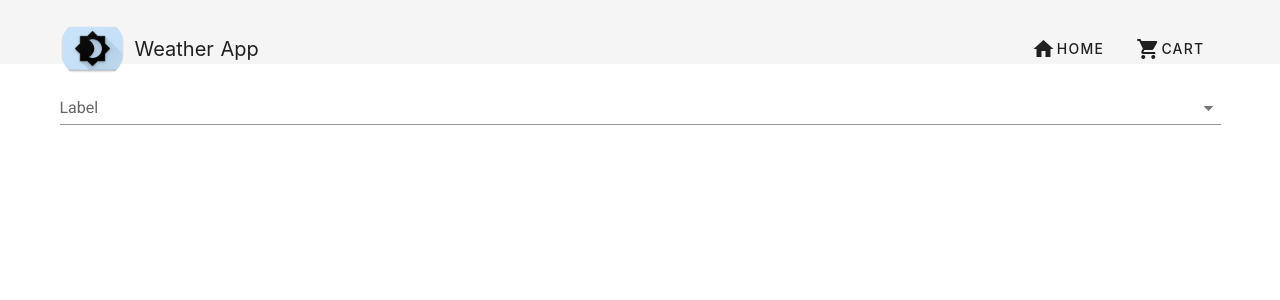
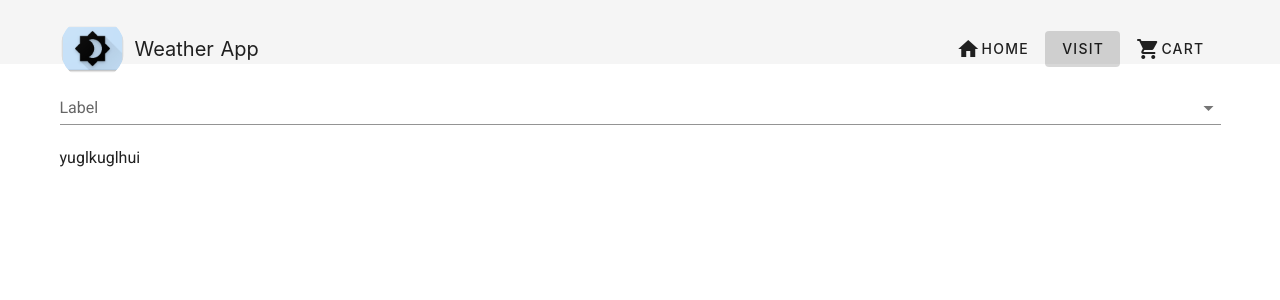
Before and after one commit to psandipon/ping-country-app, a Nuxt app: page /visit in a window 1280 px wide. Shown: the top 300 px of the page. Built offline with nearby package versions, Linux system fonts and the light colour scheme; what balm-ui would draw is missing.

Commit message:
deleted dropDown component

```diff
--- a/components/dropDown.vue
+++ /dev/null
@@ -1,21 +0,0 @@
-<template>
-  <div>
-    <v-row align="center">
-      <v-col cols="12">
-        <v-select
-          :items="items"
-          :menu-props="{ top: true, offsetY: true }"
-          label="Label"
-        ></v-select>
-      </v-col>
-    </v-row>
-  </div>
-</template>
-
-<script>
-export default {
-  data: () => ({
-    items: ["Foo", "Bar", "Fizz", "Buzz"],
-  }),
-};
-</script>
--- /dev/null
+++ b/components/selected.vue
@@ -0,0 +1,13 @@
+<template>
+    <div>
+        {{picked}} yuglkuglhui
+    </div>
+</template>
+
+<script>
+
+
+export default {
+    props: ['picked']
+}
+</script>
--- a/layouts/navbar.vue
+++ /dev/null
@@ -1,23 +0,0 @@
-<template>
-  <v-card color="grey lighten-4" flat height="200px" tile>
-    <v-toolbar dense>
-      <v-app-bar-nav-icon></v-app-bar-nav-icon>
-
-      <v-toolbar-title>Title</v-toolbar-title>
-
-      <v-spacer></v-spacer>
-
-      <v-btn icon>
-        <v-icon>mdi-magnify</v-icon>
-      </v-btn>
-
-      <v-btn icon>
-        <v-icon>mdi-heart</v-icon>
-      </v-btn>
-
-      <v-btn icon>
-        <v-icon>mdi-dots-vertical</v-icon>
-      </v-btn>
-    </v-toolbar>
-  </v-card>
-</template>
--- a/layouts/navigation.vue
+++ b/layouts/navigation.vue
@@ -54,6 +54,12 @@ export default {
           badge: false
         },
         {
+          icon: "mdi-visit",
+          title: "Visit",
+          to: "/visit",
+          badge: false
+        },
+        {
           icon: "mdi-cart",
           title: "Cart",
           to: "/cart",
--- a/pages/visit.vue
+++ b/pages/visit.vue
@@ -1,15 +1,34 @@
 <template>
   <div>
-    <picker />
+    <div>
+      <v-row align="center">
+        <v-col cols="12">
+          <v-select
+            :items="items"
+            :menu-props="{ top: true, offsetY: true }"
+            v-model="picked"
+            label="Label"
+          ></v-select>
+        </v-col>
+      </v-row>
+    </div>
+    <div>
+      <selected :picked="picked" />
+    </div>
   </div>
 </template>
 
 <script>
-import picker from "../components/dropDown.vue";
+import selected from "../components/selected";
 
 export default {
   components: {
-    picker
-  }
+    selected,
+  },
+
+  data: () => ({
+    items: ["Foo", "Bar", "Fizz", "Buzz"],
+    picked: ""
+  }),
 };
 </script>
```
